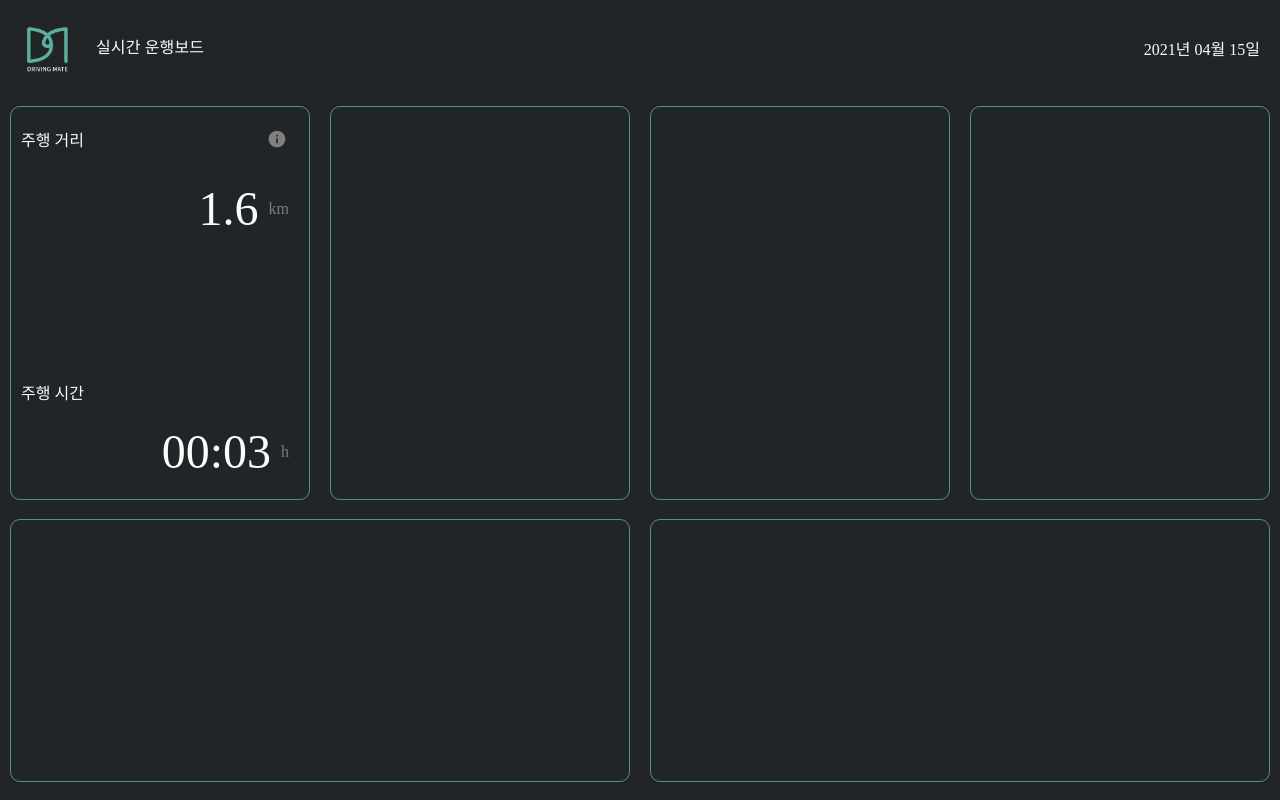
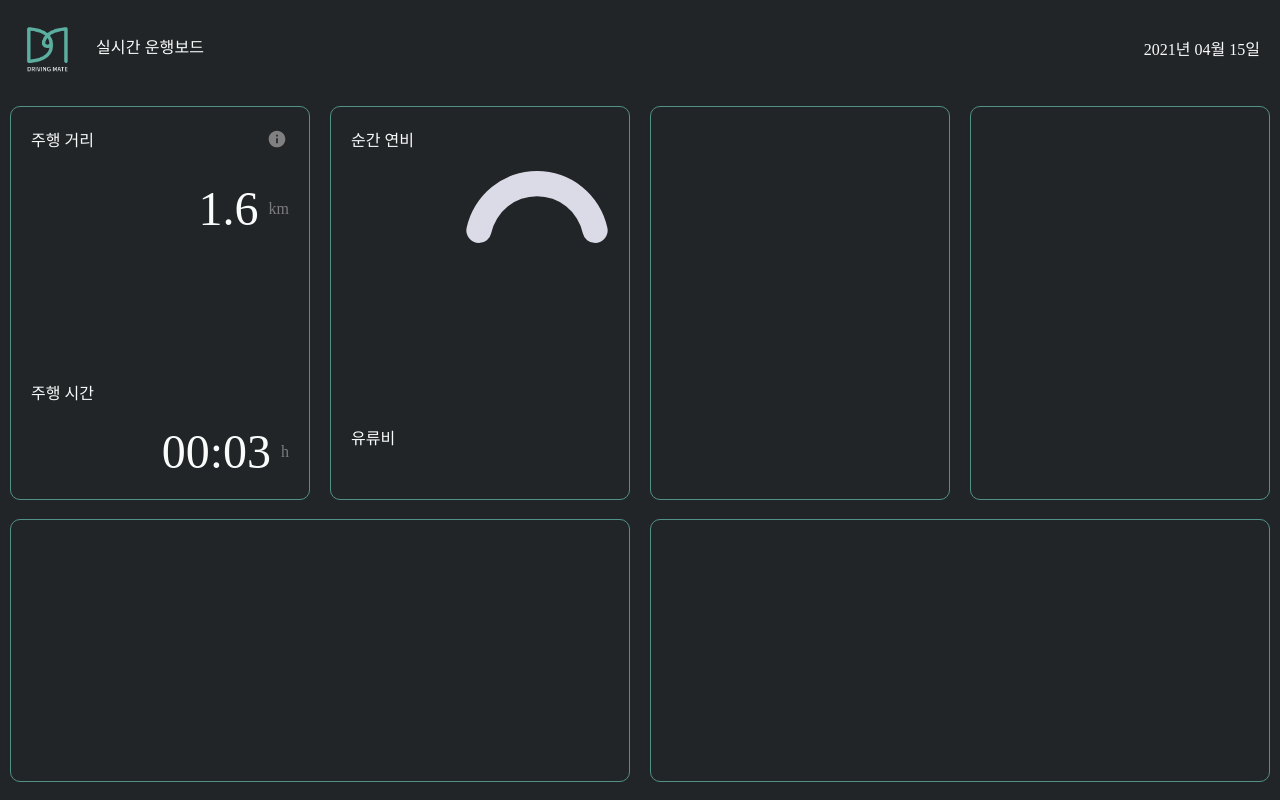
Before and after one commit to kimsehwan96/kpu_sp_rt_dashboard, a React (Create React App) app: page / in a window 1280 px wide. Built offline with nearby package versions, Linux system fonts and the light colour scheme.

Commit message:
Start Guage Custom

```diff
--- a/package.json
+++ b/package.json
@@ -8,6 +8,7 @@
     "@testing-library/jest-dom": "^5.11.4",
     "@testing-library/react": "^11.1.0",
     "@testing-library/user-event": "^12.1.10",
+    "d3-shape": "^2.1.0",
     "react": "^17.0.2",
     "react-dom": "^17.0.2",
     "react-moment": "^1.1.1",
--- a/src/Content/DrivingRecord/elements.js
+++ b/src/Content/DrivingRecord/elements.js
@@ -14,6 +14,7 @@ export const Wrapper = styled.div`
 export const Card = styled.div`
   color: #fafbfb;
   margin-bottom: 20px;
+  margin-left: 10px;
 `;
 
 export const CardHeader = styled.div`
--- a/src/Content/DrivingRecord/index.js
+++ b/src/Content/DrivingRecord/index.js
@@ -1,6 +1,6 @@
 import React from 'react';
-import {Card, CardContent, CardHeader, Wrapper} from "./elements";
-import {Payload, Title, Unit} from '../elements';
+import { Wrapper, Card, CardContent, CardHeader } from './elements';
+import { Payload, Title, Unit } from '../elements';
 import { IconButton } from "@material-ui/core";
 import InfoIcon from '@material-ui/icons/Info';
 
--- /dev/null
+++ b/src/Content/FuelConsumption/Gauge.jsx
@@ -0,0 +1,36 @@
+import React from 'react';
+import { arc } from 'd3-shape';
+
+const Gauge = ({
+    value = 50,
+    min = 0,
+    max=30,
+    label,
+    units,
+}) => {
+    const backgroundArc = arc()
+        .innerRadius(0.65)
+        .outerRadius(1)
+        .startAngle(-Math.PI / 2)
+        .endAngle(Math.PI / 2)
+        .cornerRadius(1)
+        ()
+
+    return(
+        <div>
+            <svg style={{overflow: "visible"}}
+                 width="9em"
+                 viewBox={[
+                     -1, -1,
+                     2, 1,
+                 ].join(" ")}>
+                <path
+                    d={backgroundArc}
+                    fill="#dbdbe7"
+                />
+            </svg>
+        </div>
+    );
+}
+
+export default Gauge;
--- a/src/Content/FuelEfficiency/elements.js
+++ b/src/Content/FuelEfficiency/elements.js
@@ -2,6 +2,8 @@ import styled from "styled-components";
 
 export const Wrapper = styled.div`
   display: flex;
+  flex-direction: column;
+  justify-content: space-between;
   width: 25%;
   height: 95%;
   margin: 10px 10px auto;
@@ -10,6 +12,21 @@ export const Wrapper = styled.div`
 `;
 
 export const Card = styled.div`
+  color: #fafbfb;
+  margin-bottom: 20px;
+  padding: 10px;
+`;
+
+export const CardHeader = styled.div`
   display: flex;
-  flex-direction: column;
+  align-items: center;
+  margin: 10px 10px auto;
 `;
+
+export const CardContent = styled.div`
+  display: flex;
+  float: right;
+  margin-top: 20px;
+  margin-right: 10px;
+  align-items: center;
+`;
--- a/src/Content/FuelEfficiency/index.js
+++ b/src/Content/FuelEfficiency/index.js
@@ -1,10 +1,26 @@
 import React from 'react';
-import {Wrapper} from "../DrivingRecord/elements";
+import {Card, CardContent, CardHeader, Wrapper} from "./elements";
+import {Title} from "../elements";
+import Gauge from "../FuelConsumption/Gauge";
 
 const FuelEfficiency = () => {
     return (
         <Wrapper>
-
+            <Card>
+                <CardHeader>
+                    <Title>순간 연비</Title>
+                </CardHeader>
+                <CardContent>
+                    <Gauge label="gauge" units="km/L" />
+                </CardContent>
+            </Card>
+            <Card>
+                <CardHeader>
+                    <Title>유류비</Title>
+                </CardHeader>
+                <CardContent>
+                </CardContent>
+            </Card>
         </Wrapper>
     );
 }
--- a/src/Content/elements.js
+++ b/src/Content/elements.js
@@ -18,7 +18,8 @@ export const LGWrapper = styled.div`
   height: 40%;
 `;
 
-// Typography
+
+/* Typography */
 export const Title = styled.p`
   color: #fafbfb;
 `;
```
Also changed, not shown: 2 other files (tests, documents, lock files or other folders).
